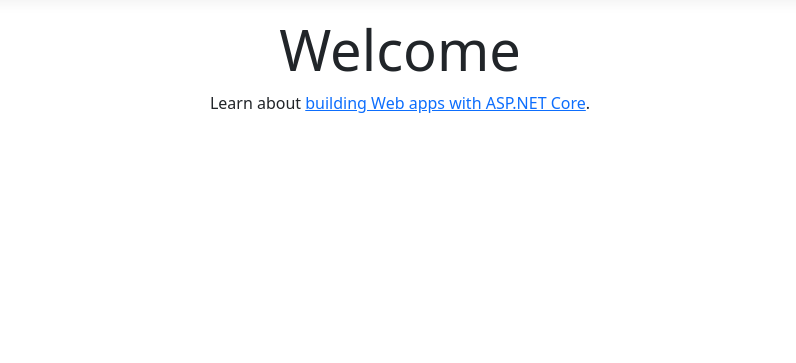
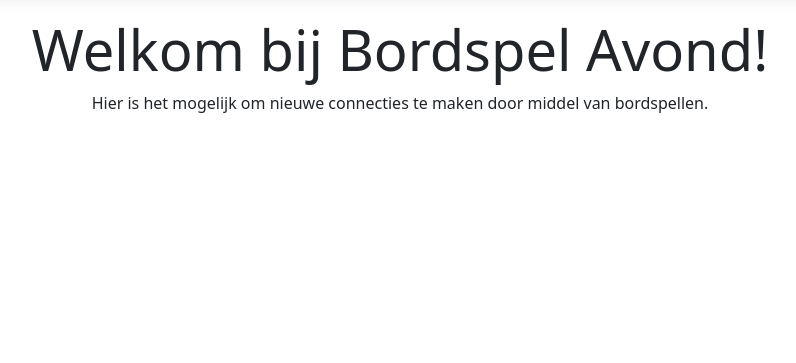
Before and after one commit to Amin-Ahmidout/BordspelAvond, an ASP.NET Core app: page / in a window 1280 px wide. Shown: the part 57-420 px from the top of the page, without its empty margins (240-1036 px from the left). Run offline with ASP.NET Core 8, Linux system fonts and the light colour scheme; style sheets or scripts are compiled from the project's sources; some libraries are stand-ins or nearby versions.

Commit message:
Welkomst message aangepast

```diff
--- a/Views/Home/Index.cshtml
+++ b/Views/Home/Index.cshtml
@@ -3,6 +3,6 @@
 }
 
 <div class="text-center">
-    <h1 class="display-4">Welcome</h1>
-    <p>Learn about <a href="https://learn.microsoft.com/aspnet/core">building Web apps with ASP.NET Core</a>.</p>
+    <h1 class="display-4">Welkom bij Bordspel Avond!</h1>
+    <p>Hier is het mogelijk om nieuwe connecties te maken door middel van bordspellen.</p>
 </div>
```
Also changed, not shown: BordspelAvond.csproj.
